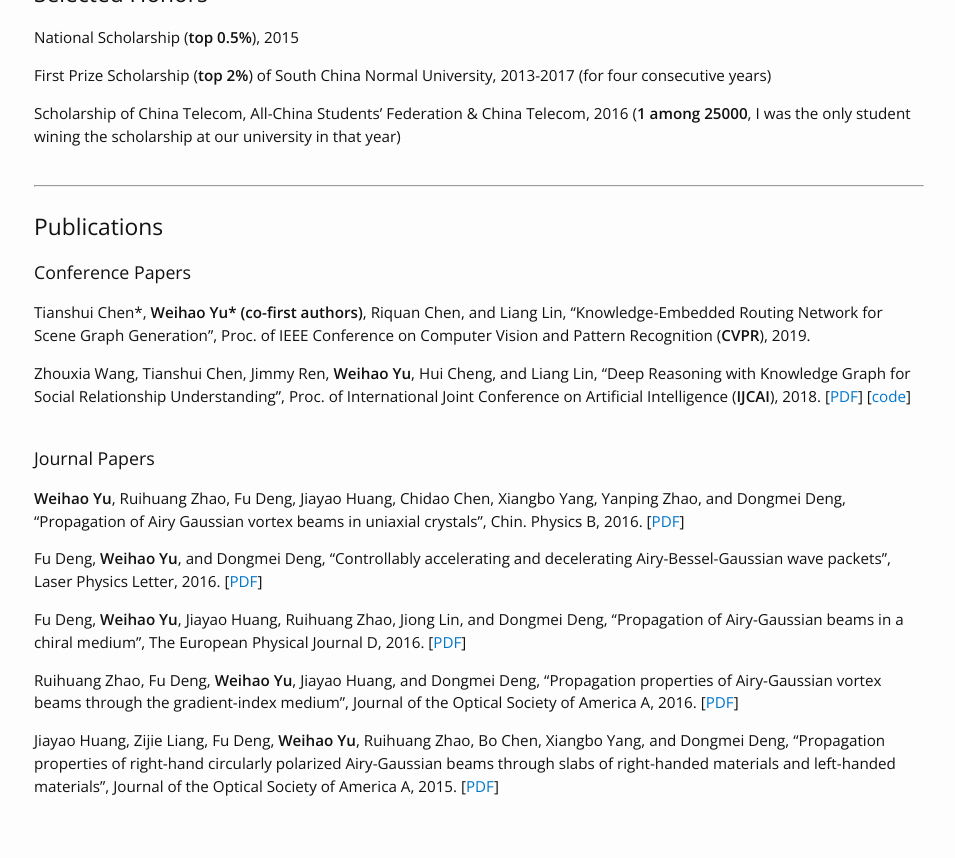
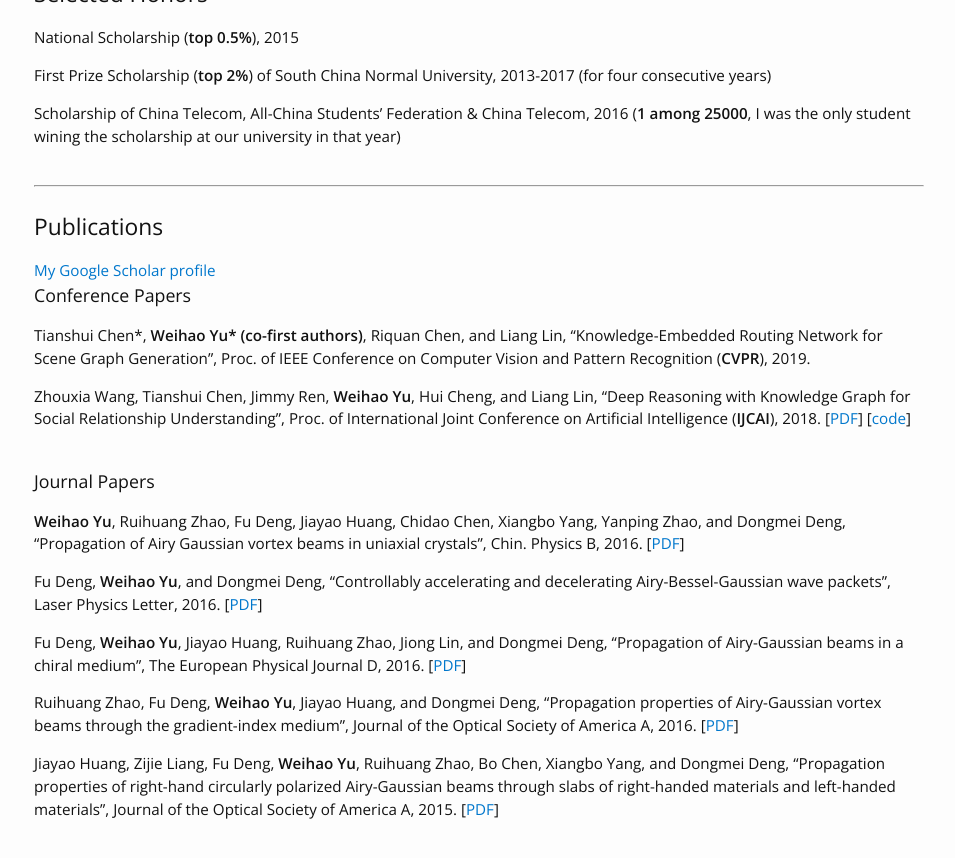
Before and after one commit to yuweihao/yuweihao.github.io, a Jekyll site: the page built from index.html, in a window 1280 px wide and 900 px high, scrolled down 879 px. Shown: the top 858 px of the window, without its empty margins (161-1116 px from the left). Built offline with Jekyll 4.4.1, drawn with Linux system fonts in a browser that asks for light colours.

Commit message:
Update index.html

```diff
--- a/index.html
+++ b/index.html
@@ -69,6 +69,8 @@ Scholarship of China Telecom, All-China Students’ Federation & China Telecom,
 <br>
 <h2>Publications</h2>
 
+<a href="https://scholar.google.com/citations?user=LYxjt1QAAAAJ" target="_blank" rel="external">My Google Scholar profile</a>
+
 <h3>Conference Papers</h3>
 
 <p>Tianshui Chen*, <strong>Weihao Yu* (co-first authors)</strong>, Riquan Chen, and Liang Lin, “Knowledge-Embedded Routing Network for Scene Graph Generation”, Proc. of IEEE Conference on Computer Vision and Pattern Recognition (<strong>CVPR</strong>), 2019. </p>
```
